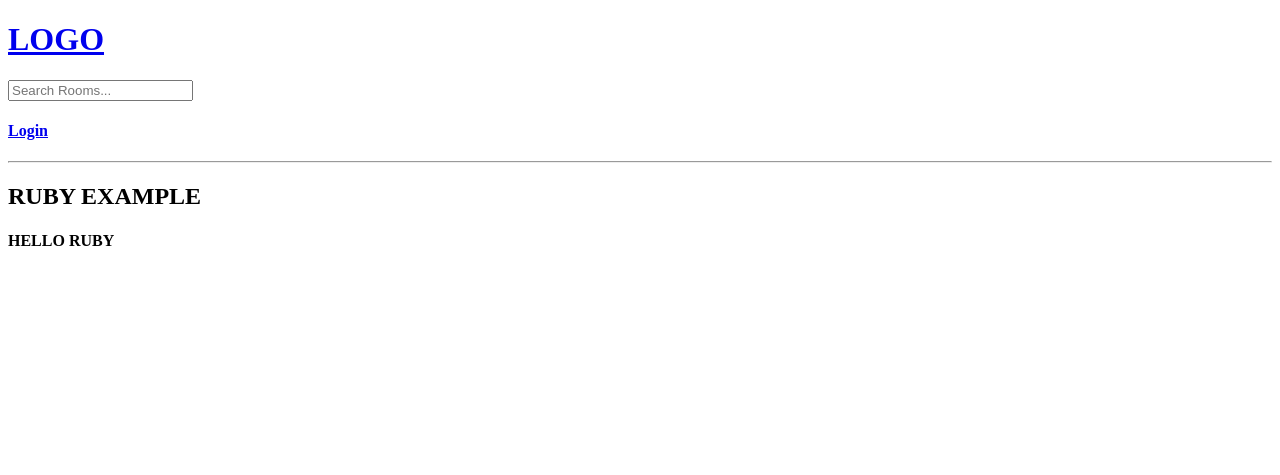
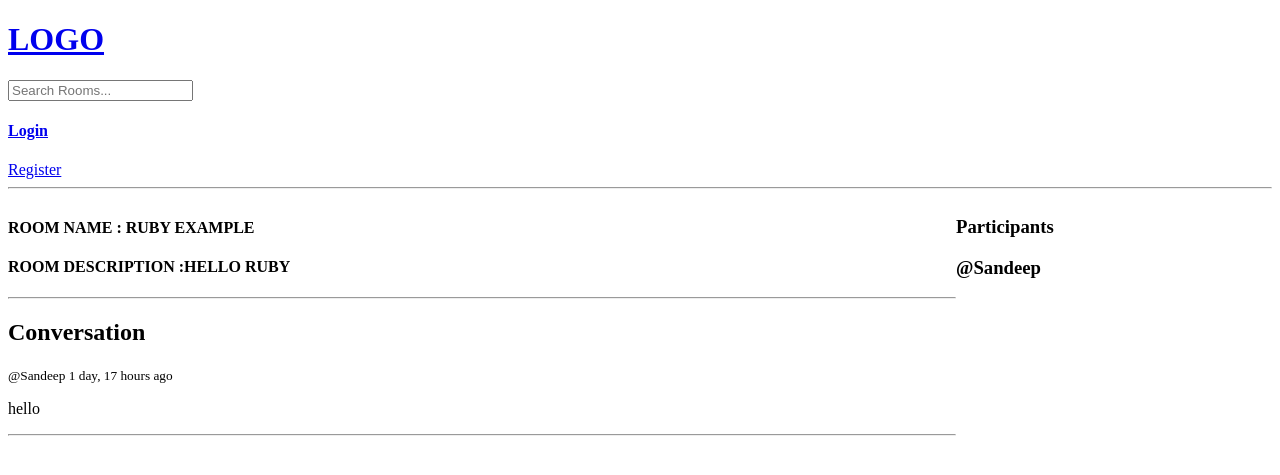
Before and after one commit to PrashantSehrawat/StudyBud, a Django app: page /room/24 in a window 1280 px wide. Shown: the top 475 px of the page. Run offline with Django 4.2, Linux system fonts and the light colour scheme; data comes from the database, SQL or seed files in the repository; both versions use the stored data as it was after the commit.

Commit message:
CRUD chat activity done
comment section done but needs to add delete user comment functionality

```diff
--- a/base/models.py
+++ b/base/models.py
@@ -14,6 +14,7 @@ class Room(models.Model):
     host=models.ForeignKey(User,on_delete=models.SET_NULL , null=True)
     name=models.CharField(max_length=20)
     topic=models.ForeignKey(Topic ,on_delete=models.CASCADE,null=True)
+    participant=models.ManyToManyField(User , related_name="participant")
     description=models.TextField(null=True,blank=True)
     created_at=models.DateTimeField(auto_now_add=True)
     updated_at=models.DateTimeField(auto_now=True)
--- a/base/templates/base/room.html
+++ b/base/templates/base/room.html
@@ -2,6 +2,61 @@
 
 
 {% block content %}
- <h2>{{rooms.name}}</h2>
- <h4>{{rooms.description}}</h4>
+
+<style>
+    .room-container{
+        display: grid;
+        grid-template-columns: 3fr 1fr;
+    }
+</style>
+
+
+
+<div class="room-container">
+ <div>
+ <h4>ROOM NAME : {{rooms.name}}</h4>
+ <h4>ROOM DESCRIPTION :{{rooms.description}}</h4>
+ <hr>
+ <div class="comment-wrapper">
+    <h2>Conversation</h2>
+
+ {% for message in room_messages %}
+    <div>
+
+      <small>@{{message.user}}   {{message.created_at|timesince}} ago</small>
+      <br>
+      {% if request.user == message.user %}
+      <a href="#">DELETE</a>
+      {% endif %}
+      <p>{{message.body}}</p>
+      <hr>
+
+    </div>
+ {% endfor %}
+ </div>
+
+ {% if request.user.is_authenticated %}
+ <div class="comment-form">
+    <h4>WRITE YOUR COMMENTS</h4>
+    <form action="" method="POST">
+        {% csrf_token %}
+        <input type="text" name="body" >
+        <br>
+        <input type="submit">
+     </form>
+  </div>
+  {% endif %}
+ </div>
+
+   <div>
+     <h3>Participants</h3>
+     {% for user in get_participants %}
+      <h3>@{{user.username}}</h3>
+
+     {% endfor %}
+   </div>
+
+</div>
+
+
 {% endblock content %}
--- a/base/urls.py
+++ b/base/urls.py
@@ -12,5 +12,7 @@ urlpatterns = [
     # AUTHETICATION URLS
     path('login/',loginpage,name="User-login"),
     path('logout/',UserLogOut,name="User-logout"),
+    path('register/',RegisterUser,name="User-register"),
+
 
 ]
--- a/base/views.py
+++ b/base/views.py
@@ -6,6 +6,8 @@ from django.shortcuts import redirect
 from django.contrib.auth import authenticate
 from django.contrib.auth import logout
 # Create your views here.
+from django.contrib.auth.forms import UserCreationForm
+from django.contrib.auth.decorators import login_required
 from django.http import HttpResponseRedirect
 from .models import *
 from django.db.models import Q
@@ -22,7 +24,10 @@ from base.form import CreateRoomForm
 def home(request):
     q = request.GET.get('q') if request.GET.get('q') !=None else ''
     rooms=Room.objects.filter(Q(topic__name__icontains=q) | Q(name__icontains=q) | Q(description__icontains=q))
+    #print(rooms)
+    #rooms will give the query set
     topic=Topic.objects.all()
+    #print(topic)
     room_count=rooms.count()
     context={'rooms':rooms,
              'topic':topic,
@@ -31,13 +36,28 @@ def home(request):
 
 def room(request,pk):
     rooms=Room.objects.get(id=pk)
-    context={'rooms':rooms}
+    #print("ROOMS IS : " , rooms)
+    room_msg=rooms.message_set.all().order_by('-created_at')
+    #print(room_msg)
+    get_participants=rooms.participant.all()
+    #print("PARTICIPANTS ARE :  " , get_participants)
+    if request.method == 'POST':
+       room_message=Message.objects.create(
+          user=request.user,
+          room=rooms,
+          body=request.POST.get('body')
+       )
+       rooms.participant.add(request.user)
+       return redirect('room',pk=rooms.id)
+
+    context={'rooms':rooms,'room_messages':room_msg ,'get_participants':get_participants}
     return render(request ,'base/room.html',context)
 
+@login_required(login_url='User-login')
 def CreateRoom(request):
     form=CreateRoomForm()
     if request.method == "POST":
-          print(request.POST)
+          #print(request.POST)
           form=CreateRoomForm(request.POST)
           if form.is_valid():
            form.save()
@@ -45,6 +65,7 @@ def CreateRoom(request):
     context={'form':form}
     return render(request,'base/room_form.html',context)
 
+@login_required(login_url='User-login')
 def UpdateRoom(request,pk):
     room=Room.objects.get(id=pk)
     form=CreateRoomForm(instance=room)
@@ -56,21 +77,27 @@ def UpdateRoom(request,pk):
     context={'form':form}
     return render(request,"base/room_form.html",context)
 
+@login_required(login_url='User-login')
 def DeleteRoom(request,pk):
    room=Room.objects.get(id=pk)
+   #NEEDS TO BE ADDED MORE FUNCTIONALITY
    room.delete()
    return redirect('/')
 
 
 def loginpage(request):
 
+   if request.user.is_authenticated:
+      return redirect('home')
+
    if request.method=="POST":
       username=request.POST.get('username')
       password=request.POST.get('password')
+
       try:
         user=User.objects.get(username=username)
       except:
-          messages.error(request, "Username Does Not Exists")
+          messages.error(request, "User Does Not Exists")
 
       user = authenticate(request,username=username, password=password)
 
@@ -86,3 +113,19 @@ def loginpage(request):
 def UserLogOut(request):
    logout(request)
    return redirect('/')
+
+def RegisterUser(request):
+   form=UserCreationForm()
+   #print(form)
+   if request.method=='POST':
+      form=UserCreationForm(request.POST)
+      if form.is_valid():
+         user=form.save()
+         user.save()
+         #user=authenticate(request, username=user.username ,password=user.password)
+         login(request,user)
+         return redirect('home')
+      else:
+         messages.error(request, "An Error Occured During Registration")
+
+   return render(request,"base/register.html",{'form':form})
--- a/templates/navbar.html
+++ b/templates/navbar.html
@@ -7,8 +7,10 @@
     <input name="q" type="text" placeholder="Search Rooms...">
 </form>
 {% if request.user.is_authenticated %}
+<h3>Hello {{user.username}}</h3>
 <h4><a href="{% url 'User-logout' %}">Logout</a></h4>
 {% else %}
 <h4><a href="{% url 'User-login' %}">Login</a></h4>
 {% endif %}
+<a href="{% url 'User-register' %}">Register</a>
 <hr>
```
Also changed, not shown: base/templates/base/home.html (+6 -1 lines), base/templates/base/register.html (added, +14 -0 lines), base/migrations/0005_room_participant.py (added), base/migrations/0006_rename_participant_room_participant.py (added), base/migrations/0007_rename_participant_room_participant.py (added), base/migrations/0008_alter_room_participant.py (added), base/migrations/0009_rename_participant_room_participant.py (added), db.sqlite3.
